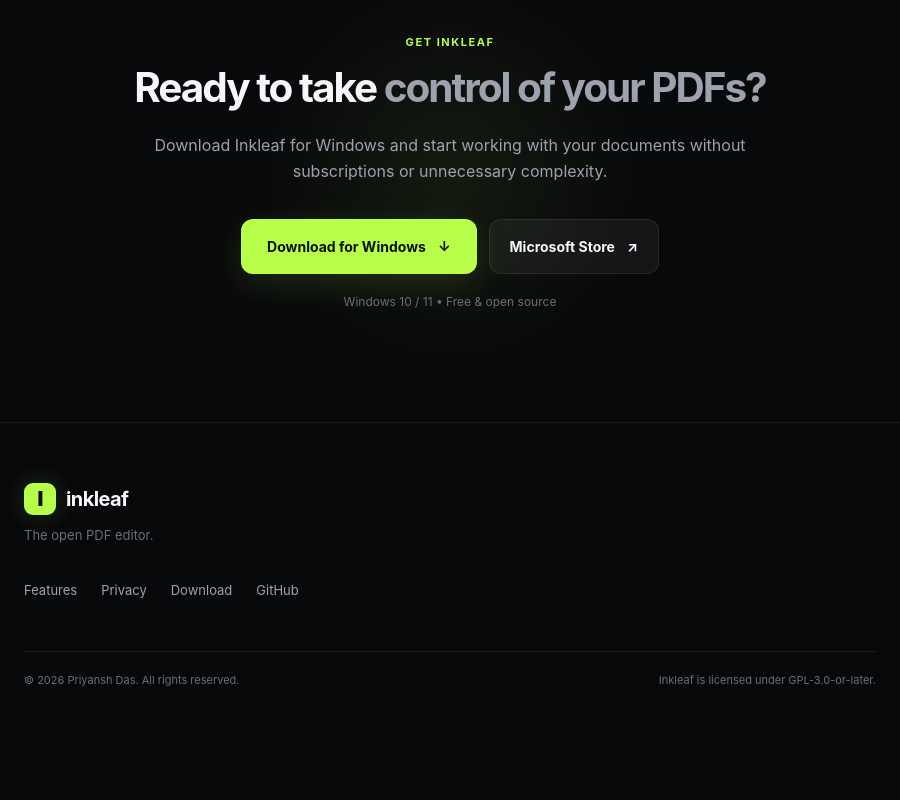
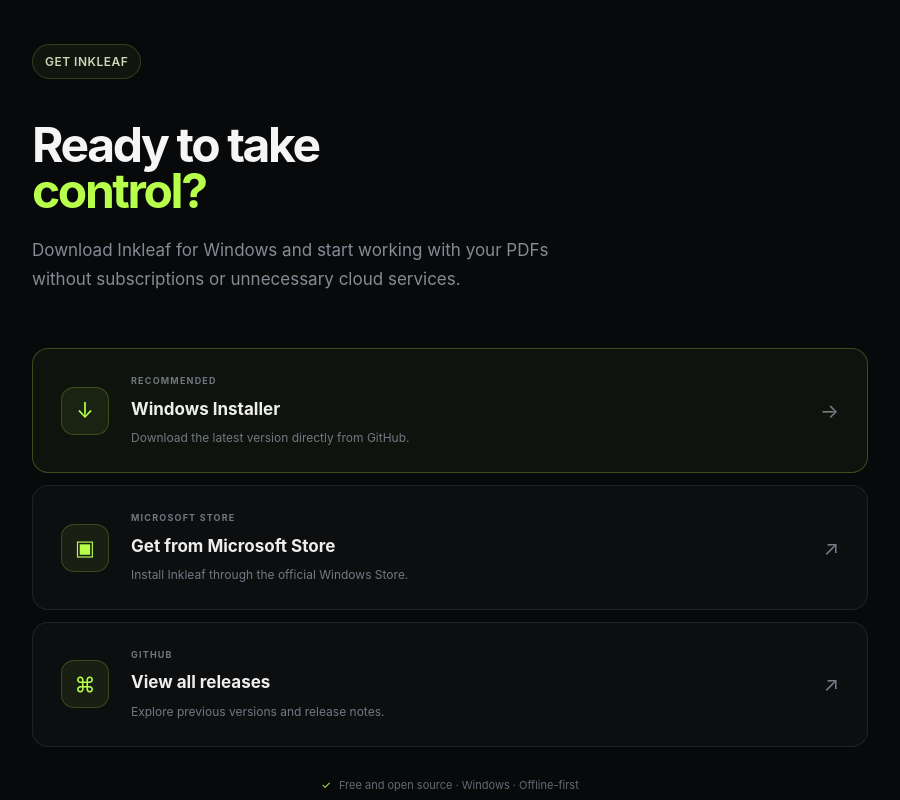
Before and after one commit to priyanshdas/inkleaf, an Electron app: page website/index.html in a window 900 px wide. Shown: the part 4260-5060 px from the top of the page. Before the commit the page ends 4980 px from the top, so only its background shows below. Drawn offline with Linux system fonts and the light colour scheme.

Commit message:
Upgrade download section

```diff
--- a/website/index.html
+++ b/website/index.html
@@ -447,55 +447,77 @@
 
 
     <!-- Download -->
-    <section id="download" class="download-section">
+    <section class="download-container" id="download">
+  <div class="download-heading">
+    <div class="eyebrow">GET INKLEAF</div>
 
-      <div class="download-container">
+    <h2>Ready to take<br><span>control?</span></h2>
 
-        <div class="section-label">
-          GET INKLEAF
+    <p>
+      Download Inkleaf for Windows and start working with your PDFs
+      without subscriptions or unnecessary cloud services.
+    </p>
   </div>
 
-        <h2>
-          Ready to take
-          <span>control of your PDFs?</span>
-        </h2>
-
-        <p>
-          Download Inkleaf for Windows and start working with
-          your documents without subscriptions or unnecessary complexity.
-        </p>
-
-
-        <div class="download-actions">
+  <div class="download-options">
 
     <a
-            class="button button-primary button-large"
-            href="https://github.com/priyanshdas/inkleaf/releases/latest"
+      href="https://github.com/priyanshdas/inkleaf/releases/latest/download/Inkleaf.Setup.exe"
+      class="download-option download-primary"
       target="_blank"
-            rel="noopener noreferrer"
+      rel="noopener"
     >
-            Download for Windows
-            <span>↓</span>
+      <div class="download-option-icon">↓</div>
+
+      <div class="download-option-content">
+        <span class="download-label">RECOMMENDED</span>
+        <h3>Windows Installer</h3>
+        <p>Download the latest version directly from GitHub.</p>
+      </div>
+
+      <span class="download-arrow">→</span>
     </a>
 
     <a
-            class="button button-store"
       href="https://apps.microsoft.com/detail/9NKC5ZQ6P2JR"
+      class="download-option"
       target="_blank"
-            rel="noopener noreferrer"
+      rel="noopener"
     >
-            Microsoft Store
-            <span>↗</span>
+      <div class="download-option-icon">▣</div>
+
+      <div class="download-option-content">
+        <span class="download-label">MICROSOFT STORE</span>
+        <h3>Get from Microsoft Store</h3>
+        <p>Install Inkleaf through the official Windows Store.</p>
+      </div>
+
+      <span class="download-arrow">↗</span>
+    </a>
+
+    <a
+      href="https://github.com/priyanshdas/inkleaf/releases"
+      class="download-option"
+      target="_blank"
+      rel="noopener"
+    >
+      <div class="download-option-icon">⌘</div>
+
+      <div class="download-option-content">
+        <span class="download-label">GITHUB</span>
+        <h3>View all releases</h3>
+        <p>Explore previous versions and release notes.</p>
+      </div>
+
+      <span class="download-arrow">↗</span>
     </a>
 
   </div>
 
   <div class="download-note">
-          Windows 10 / 11 • Free &amp; open source
+    <span>✓</span>
+    Free and open source · Windows · Offline-first
   </div>
-
-      </div>
-
 </section>
 
   </main>
--- a/website/style.css
+++ b/website/style.css
@@ -2075,3 +2075,152 @@
     justify-content: center;
   }
 }
+
+/* Download Section */
+
+.download-container {
+  max-width: 1100px;
+  margin: 0 auto;
+  padding: 120px 32px 140px;
+}
+
+.download-heading {
+  max-width: 650px;
+  margin-bottom: 55px;
+}
+
+.download-heading h2 {
+  margin: 18px 0 22px;
+  color: #f5f5f5;
+  font-size: clamp(48px, 5vw, 72px);
+  line-height: 0.95;
+  letter-spacing: -0.05em;
+}
+
+.download-heading h2 span {
+  color: #b7ff4a;
+}
+
+.download-heading p {
+  max-width: 570px;
+  margin: 0;
+  color: #858b94;
+  font-size: 17px;
+  line-height: 1.7;
+}
+
+.download-options {
+  display: grid;
+  gap: 12px;
+}
+
+.download-option {
+  position: relative;
+  display: flex;
+  align-items: center;
+  gap: 22px;
+  padding: 25px 28px;
+  color: inherit;
+  text-decoration: none;
+  background: rgba(255, 255, 255, 0.025);
+  border: 1px solid rgba(255, 255, 255, 0.08);
+  border-radius: 16px;
+  transition:
+    transform 0.25s ease,
+    border-color 0.25s ease,
+    background 0.25s ease;
+}
+
+.download-option:hover {
+  transform: translateX(5px);
+  border-color: rgba(183, 255, 74, 0.3);
+  background: rgba(255, 255, 255, 0.045);
+}
+
+.download-option.download-primary {
+  border-color: rgba(183, 255, 74, 0.25);
+  background: rgba(183, 255, 74, 0.045);
+}
+
+.download-option-icon {
+  display: flex;
+  align-items: center;
+  justify-content: center;
+  flex: 0 0 48px;
+  width: 48px;
+  height: 48px;
+  border: 1px solid rgba(183, 255, 74, 0.2);
+  border-radius: 13px;
+  background: rgba(183, 255, 74, 0.07);
+  color: #b7ff4a;
+  font-size: 21px;
+}
+
+.download-option-content {
+  flex: 1;
+}
+
+.download-label {
+  display: block;
+  margin-bottom: 7px;
+  color: #707780;
+  font-size: 9px;
+  font-weight: 700;
+  letter-spacing: 1.2px;
+}
+
+.download-option h3 {
+  margin: 0 0 5px;
+  color: #eeeeee;
+  font-size: 17px;
+}
+
+.download-option p {
+  margin: 0;
+  color: #727983;
+  font-size: 12px;
+}
+
+.download-arrow {
+  color: #777d86;
+  font-size: 20px;
+  transition: color 0.25s ease;
+}
+
+.download-option:hover .download-arrow {
+  color: #b7ff4a;
+}
+
+.download-note {
+  display: flex;
+  justify-content: center;
+  align-items: center;
+  gap: 8px;
+  margin-top: 30px;
+  color: #646b74;
+  font-size: 11px;
+}
+
+.download-note span {
+  color: #b7ff4a;
+}
+
+@media (max-width: 600px) {
+  .download-container {
+    padding: 90px 20px 100px;
+  }
+
+  .download-option {
+    padding: 20px;
+  }
+
+  .download-option-icon {
+    flex-basis: 42px;
+    width: 42px;
+    height: 42px;
+  }
+
+  .download-option p {
+    line-height: 1.5;
+  }
+}
```
Lines whose indentation alone changed are shown as unchanged.
